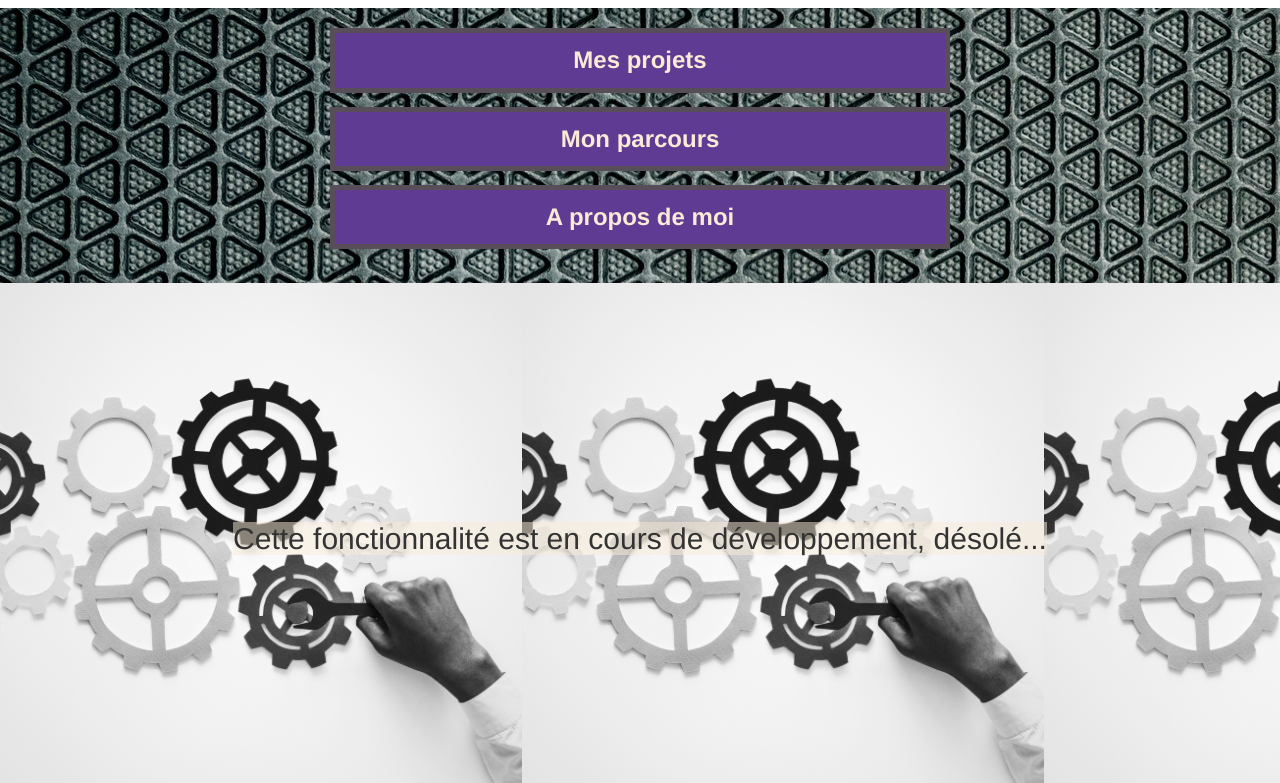
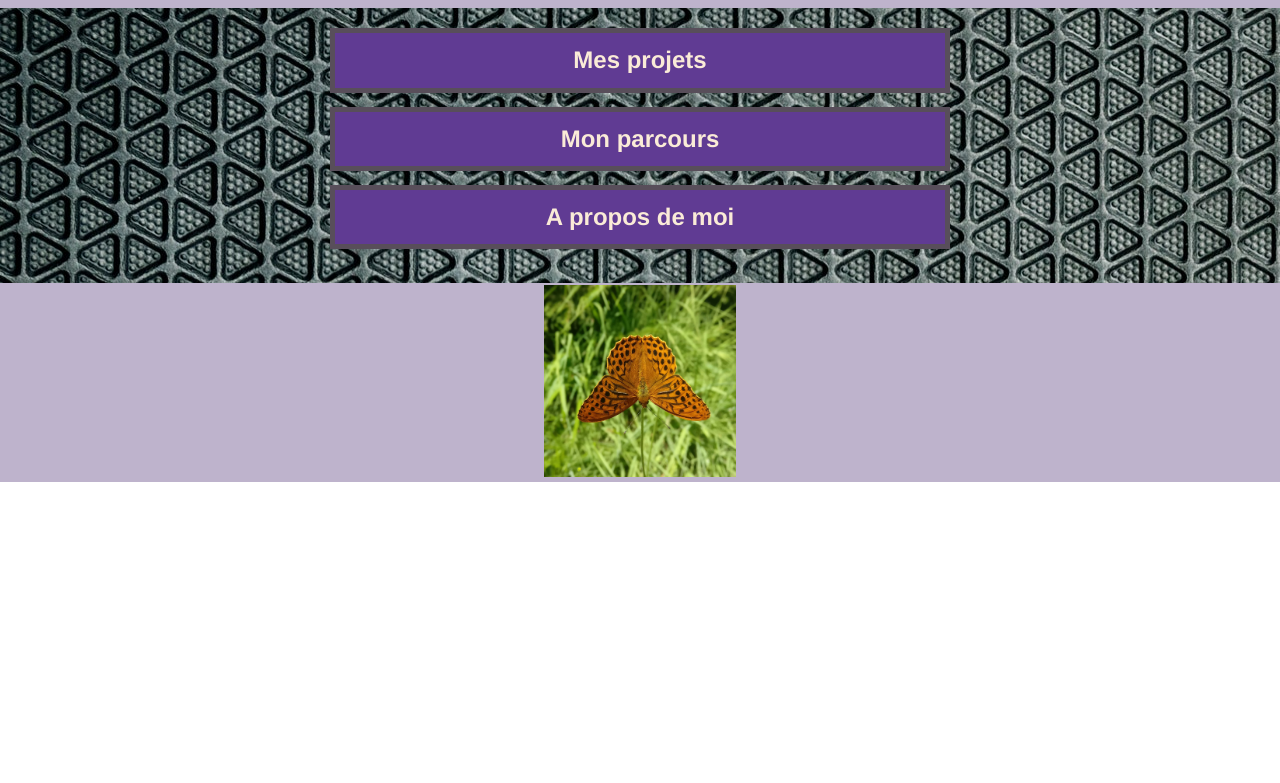
Before and after one commit to Otterqueen/site, an Angular app: page / in a window 1280 px wide. Shown: the part 621-1404 px from the top of the page. After the commit the page ends 1103 px from the top, so only its background shows below. Built offline with nearby package versions, Linux system fonts and the light colour scheme.

Commit message:
galery accueil in progress

```diff
--- a/src/app/about-me/about-me.component.html
+++ b/src/app/about-me/about-me.component.html
@@ -48,7 +48,7 @@
       <p >
         Les photos présentes dans cette galerie ont toutes étés prise par moi. Clichés realisée avec mon reflex (Olympus) ou mon smartphone (One plus).
       </p>
-     <gallery [src_list]="imgs">
+     <gallery [type]="'image'" [src_list]="imgs">
      </gallery>
   </div>
 </div>
--- a/src/app/gallery/gallery.component.html
+++ b/src/app/gallery/gallery.component.html
@@ -1,6 +1,7 @@
 <div class="contain">
   <div *ngFor="let img of src_list" class="image">
-    <a (click)="show_viewer(img.src)"><div class="img2" [style.background-image]="img.mini_src"></div></a>
+    <a *ngIf="image" (click)="show_viewer(img.src)"><div class="img2" [style.background-image]="img.mini_src"></div></a>
+    <a *ngIf="projet" (click)="lien(img.lien)"><div class="img2" [style.background-image]="img.mini_src"></div></a>
   </div>
 </div>
 <canvas (click)="hide_viewer()" id="canvas" class="canvas"></canvas>
--- a/src/app/gallery/gallery.component.ts
+++ b/src/app/gallery/gallery.component.ts
@@ -9,11 +9,24 @@ import { DomSanitizer, SafeStyle } from '@angular/platform-browser';
 export class GalleryComponent implements OnInit {
 
   @Input() src_list : Array<any>;
+  @Input() type : String;
+
+  image = false;
+  projet = false;
 
   constructor(private sanitization: DomSanitizer) { }
 
   ngOnInit() {
-    console.log("list = ", this.src_list);
+    console.log("type = ", this.type);
+    if (this.type == "image")
+    {
+      this.image = true;
+      this.projet = false;
+    }
+    else{
+      this.projet = true;
+      this.image = false;
+    }
   }
 
   show_viewer(img_src){
@@ -36,4 +49,9 @@ export class GalleryComponent implements OnInit {
   hide_viewer(){
     document.getElementById('canvas').style.display = 'none';
   }
+
+  lien(lien){
+    console.log("image=  ", this.image, "\n projet = ", this.projet)
+    console.log("lien  =",lien)
+  }
 }
--- a/src/app/principal/principal.component.html
+++ b/src/app/principal/principal.component.html
@@ -22,7 +22,9 @@
     <a class="bouton col-md-6 col-lg-6 col-sm-12" routerLink="/parcours" routerLinkActive="active">Mon parcours</a>
     <a class="bouton col-md-6 col-lg-6 col-sm-12" routerLink="/about_me" routerLinkActive="active">A propos de moi</a>
   </div>
-  <div class="gallery col-md-12 col-lg-12 col-sm-12">
+  <gallery [type]="'image'" [src_list]="imgs">
+  </gallery>
+  <!-- <div class="gallery col-md-12 col-lg-12 col-sm-12">
     <h2>Cette fonctionnalité est en cours de développement, désolé...</h2>
-  </div>
+  </div> -->
 </div>
--- a/src/app/principal/principal.component.ts
+++ b/src/app/principal/principal.component.ts
@@ -1,6 +1,5 @@
 import { Component, OnInit } from '@angular/core';
-//const fs = require('fs');
-
+import { DomSanitizer, SafeStyle } from '@angular/platform-browser';
 
 @Component({
   selector: 'principal',
@@ -10,19 +9,13 @@ import { Component, OnInit } from '@angular/core';
 
 export class PrincipalComponent implements OnInit {
 
-  /*path = '../../assets/imgs';
-  imgs=[];*/
+  imgs = [
+    {src: this.sanitization.bypassSecurityTrustStyle(`url('assets/photos/1.jpg')`) , mini_src : this.sanitization.bypassSecurityTrustStyle(`url('assets/photos/mini_1.jpg')`)}
+    ]
 
-  constructor() { }
+  constructor(private sanitization: DomSanitizer) { }
 
   ngOnInit() {
-    /*fs.readdir(this.path, function(err, items) {
-      console.log(items);
-
-      for (var i=0; i<items.length; i++) {
-          console.log(items[i]);
-      }
-  });*/
   }
 
 }
```
Also changed, not shown: 20 other files (tests, documents, lock files or other folders).
